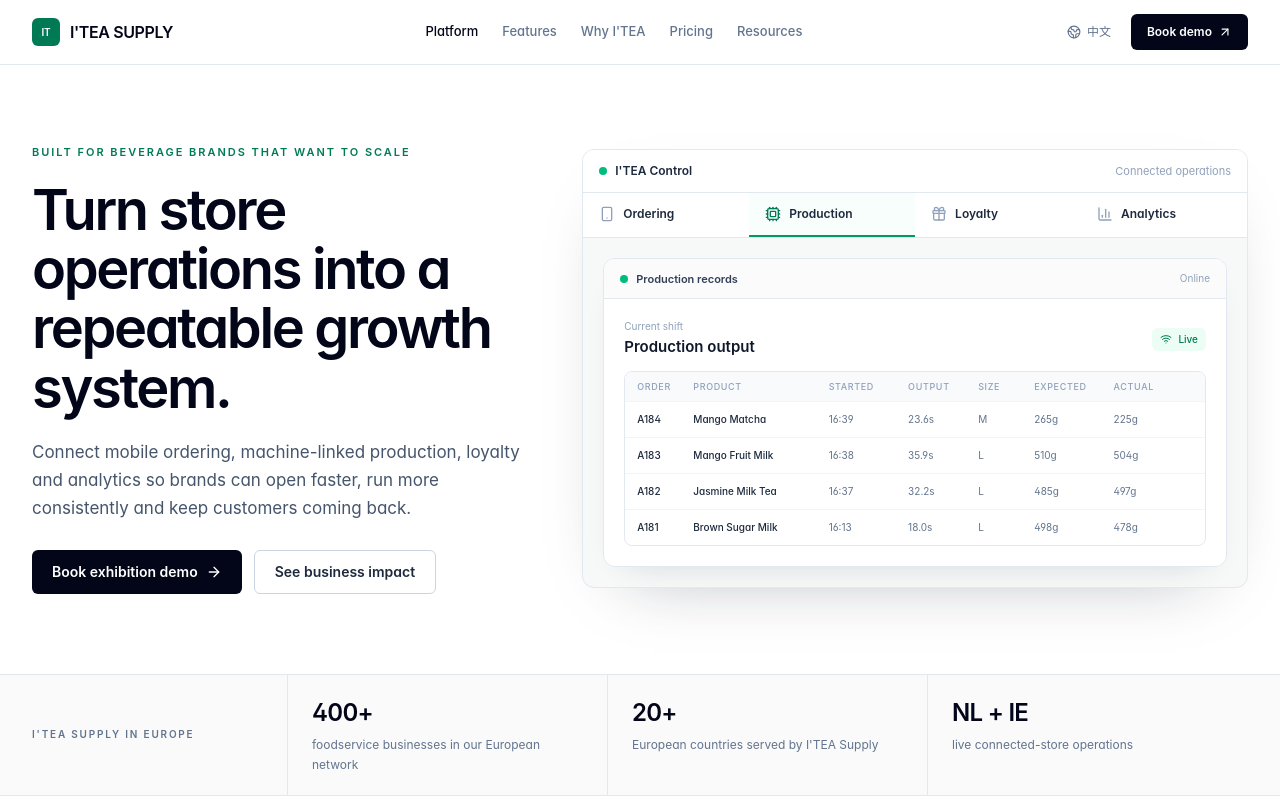
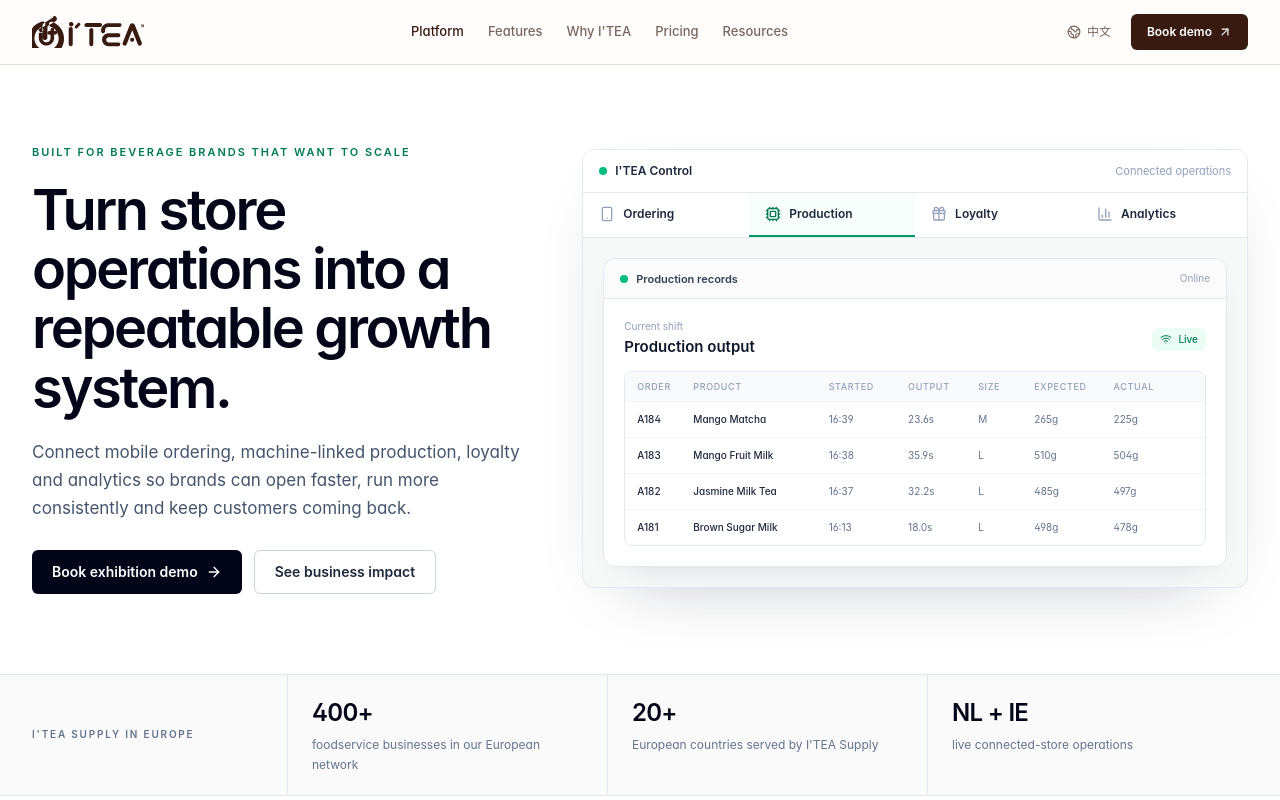
Before and after one commit to onesip/iteasupply-ordering, a React (Vite) app: page / in a window 1280 px wide. Shown: the top 800 px of the page. Built offline with nearby package versions, Linux system fonts and the light colour scheme.

Commit message:
Use official ITEA logo and Odoo homepage link

```diff
--- a/components/Header.tsx
+++ b/components/Header.tsx
@@ -3,7 +3,7 @@
 import { ArrowUpRight, Globe2, Menu, X } from 'lucide-react';
 import { useLanguage } from '../src/contexts/LanguageContext';
 
-const SUPPLY_SITE = 'https://www.iteasupply.com/';
+const SUPPLY_SITE = 'https://itea-supply-bv.odoo.com/zh_CN';
 
 const Header: React.FC = () => {
   const [open, setOpen] = useState(false);
@@ -24,39 +24,38 @@
   ];
 
   return (
-    <header className="fixed inset-x-0 top-0 z-50 border-b border-slate-200 bg-white/96 backdrop-blur-lg">
+    <header className="fixed inset-x-0 top-0 z-50 border-b border-[#eadfd6] bg-[#fffdfb]/95 backdrop-blur-lg">
       <div className="mx-auto flex h-16 max-w-7xl items-center justify-between px-4 sm:px-6 lg:px-8">
-        <a href={SUPPLY_SITE} className="flex min-w-0 items-center gap-2.5" aria-label={copy.supply} title={copy.supply}>
-          <span className="flex h-7 w-7 shrink-0 items-center justify-center rounded-md bg-emerald-700 text-[10px] font-semibold tracking-tight text-white">IT</span>
-          <span className="truncate text-[15px] font-semibold tracking-[-0.025em] text-slate-950 sm:text-[16px]">I&apos;TEA SUPPLY</span>
+        <a href={SUPPLY_SITE} className="flex min-w-0 items-center" aria-label={copy.supply} title={copy.supply}>
+          <img src="/itea-logo.svg" alt="I'TEA SUPPLY" className="h-7 w-auto sm:h-8" />
         </a>
 
         <nav className="hidden items-center gap-6 lg:flex">
           {links.map(([name, path]) => {
             const active = location.pathname === path || (path !== '/' && location.pathname.startsWith(path));
-            return <Link key={path} to={path} className={`text-[13px] font-medium transition ${active ? 'text-slate-950' : 'text-slate-500 hover:text-slate-950'}`}>{name}</Link>;
+            return <Link key={path} to={path} className={`text-[13px] font-medium transition ${active ? 'text-[#391A10]' : 'text-[#79665d] hover:text-[#391A10]'}`}>{name}</Link>;
           })}
         </nav>
 
         <div className="hidden items-center gap-2 lg:flex">
-          <button onClick={() => setLanguage(en ? 'zh' : 'en')} className="inline-flex h-9 items-center gap-1.5 rounded-md px-3 text-[12px] font-medium text-slate-500 transition hover:bg-slate-50 hover:text-slate-900" aria-label="Switch language">
+          <button onClick={() => setLanguage(en ? 'zh' : 'en')} className="inline-flex h-9 items-center gap-1.5 rounded-md px-3 text-[12px] font-medium text-[#79665d] transition hover:bg-[#f7f1ec] hover:text-[#391A10]" aria-label="Switch language">
             <Globe2 className="h-3.5 w-3.5" /> {en ? '中文' : 'EN'}
           </button>
-          <Link to="/contact" className="inline-flex h-9 items-center gap-1.5 rounded-md bg-slate-950 px-4 text-[12px] font-semibold text-white transition hover:bg-emerald-700">{copy.demo}<ArrowUpRight className="h-3.5 w-3.5" /></Link>
+          <Link to="/contact" className="inline-flex h-9 items-center gap-1.5 rounded-md bg-[#391A10] px-4 text-[12px] font-semibold text-white transition hover:bg-[#5a2a1a]">{copy.demo}<ArrowUpRight className="h-3.5 w-3.5" /></Link>
         </div>
 
         <div className="flex shrink-0 items-center gap-0.5 lg:hidden">
-          <button onClick={() => setLanguage(en ? 'zh' : 'en')} className="min-h-11 rounded-md px-2.5 text-[11px] font-medium text-slate-600" aria-label="Switch language">{en ? '中文' : 'EN'}</button>
-          <button onClick={() => setOpen(!open)} className="flex h-11 w-11 items-center justify-center rounded-md text-slate-800 hover:bg-slate-50" aria-label="Toggle menu">{open ? <X className="h-5 w-5" /> : <Menu className="h-5 w-5" />}</button>
+          <button onClick={() => setLanguage(en ? 'zh' : 'en')} className="min-h-11 rounded-md px-2.5 text-[11px] font-medium text-[#6c5a52]" aria-label="Switch language">{en ? '中文' : 'EN'}</button>
+          <button onClick={() => setOpen(!open)} className="flex h-11 w-11 items-center justify-center rounded-md text-[#391A10] hover:bg-[#f7f1ec]" aria-label="Toggle menu">{open ? <X className="h-5 w-5" /> : <Menu className="h-5 w-5" />}</button>
         </div>
       </div>
 
       {open && (
-        <div className="border-t border-slate-200 bg-white px-4 pb-5 pt-2 shadow-lg lg:hidden">
+        <div className="border-t border-[#eadfd6] bg-[#fffdfb] px-4 pb-5 pt-2 shadow-lg lg:hidden">
           <div className="mx-auto max-w-7xl">
-            {links.map(([name, path]) => <Link key={path} to={path} onClick={() => setOpen(false)} className="flex min-h-12 items-center border-b border-slate-100 text-[14px] font-medium text-slate-800">{name}</Link>)}
-            <a href={SUPPLY_SITE} className="mt-2 flex min-h-12 items-center justify-between border-b border-slate-100 text-[13px] font-medium text-slate-600">{copy.supply}<ArrowUpRight className="h-4 w-4" /></a>
-            <Link to="/contact" onClick={() => setOpen(false)} className="mt-4 inline-flex min-h-12 w-full items-center justify-center gap-2 rounded-md bg-slate-950 px-4 text-[13px] font-semibold text-white">{copy.demo}<ArrowUpRight className="h-4 w-4" /></Link>
+            {links.map(([name, path]) => <Link key={path} to={path} onClick={() => setOpen(false)} className="flex min-h-12 items-center border-b border-[#efe6df] text-[14px] font-medium text-[#4b3026]">{name}</Link>)}
+            <a href={SUPPLY_SITE} className="mt-2 flex min-h-12 items-center justify-between border-b border-[#efe6df] text-[13px] font-medium text-[#79665d]">{copy.supply}<ArrowUpRight className="h-4 w-4" /></a>
+            <Link to="/contact" onClick={() => setOpen(false)} className="mt-4 inline-flex min-h-12 w-full items-center justify-center gap-2 rounded-md bg-[#391A10] px-4 text-[13px] font-semibold text-white">{copy.demo}<ArrowUpRight className="h-4 w-4" /></Link>
           </div>
         </div>
       )}
```
